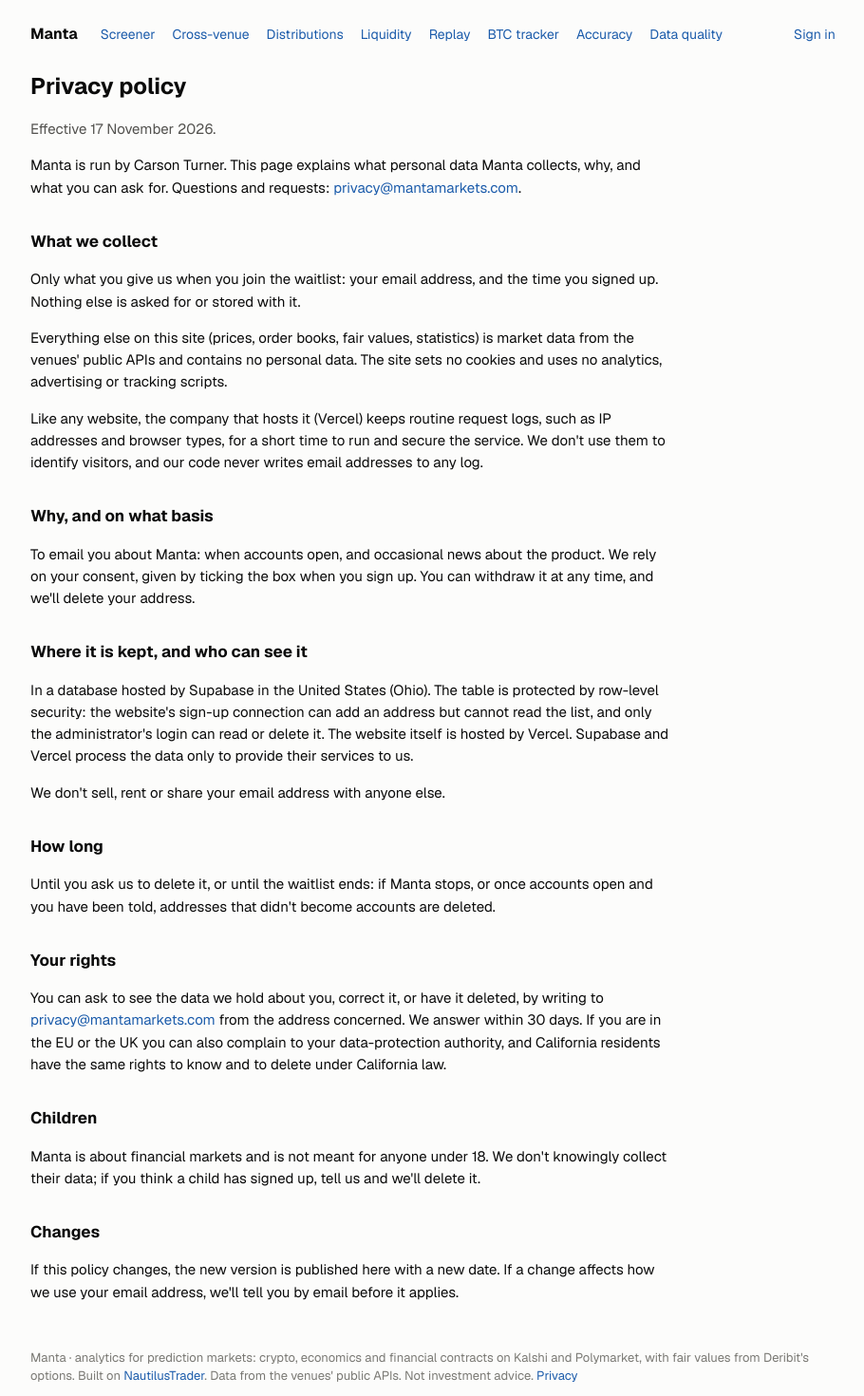
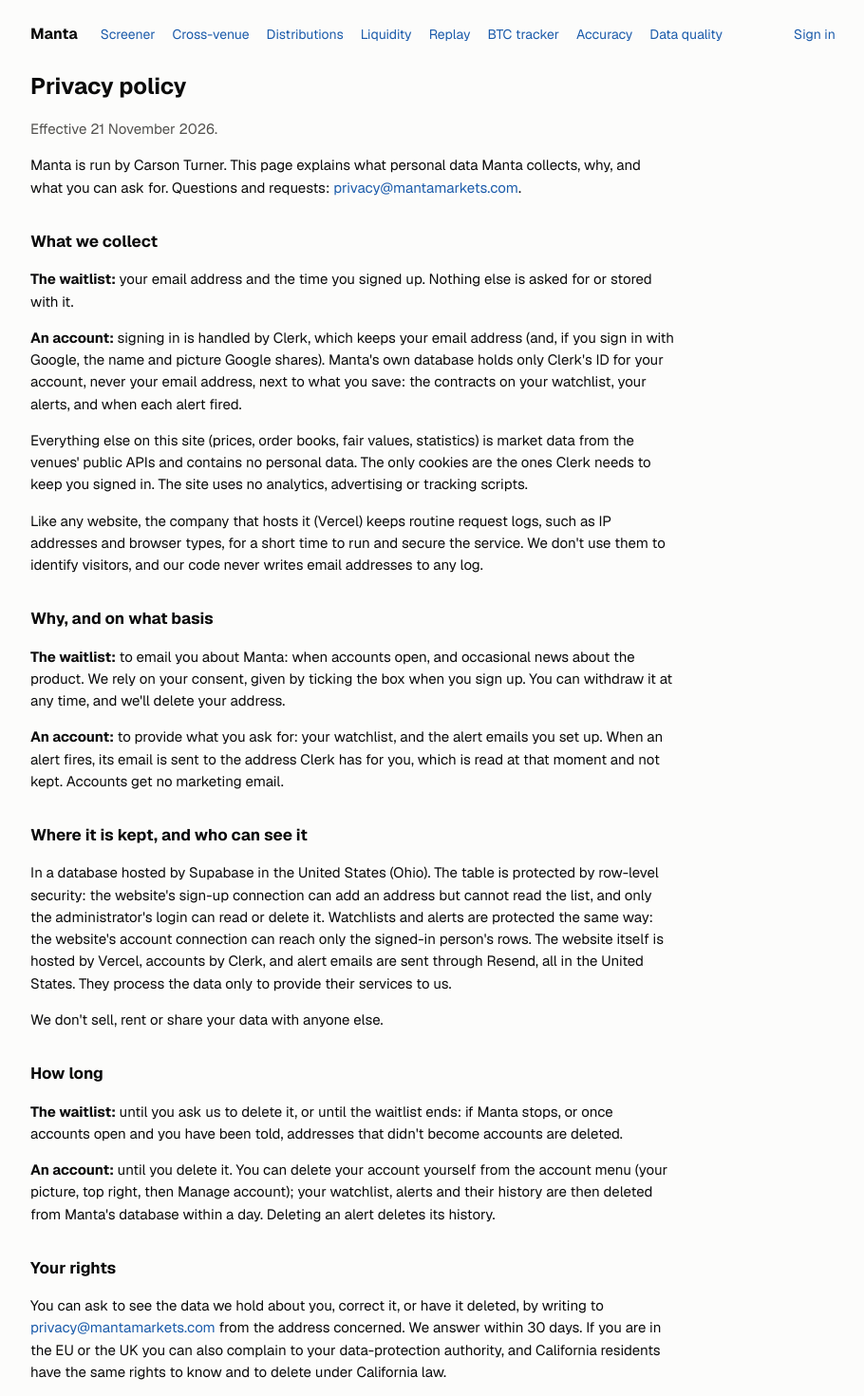
Before and after one commit to carsonturnr/manta-markets, a Next.js app in the folder site/: page /privacy in a window 1280 px wide. Shown: the top 1470 px of the page at 95% size, without its empty margins (184-1094 px from the left). Built offline with nearby package versions, Linux system fonts and the light colour scheme; no server answers.

Commit message:
Privacy policy covers accounts: Clerk, Resend, watchlists and alerts, sign-in cookies

```diff
--- a/site/app/privacy/page.tsx
+++ b/site/app/privacy/page.tsx
@@ -1,5 +1,6 @@
-// The privacy policy (step 10): what the waitlist collects and what happens to it, in plain
-// English. It must stay true to the code: lib/waitlist.ts, db/schema.sql (manta.waitlist).
+// The privacy policy (steps 10 and 11): what the waitlist and accounts collect and what happens
+// to it, in plain English. It must stay true to the code: lib/waitlist.ts, lib/account.ts,
+// pricing/alerts.py, db/schema.sql (manta.waitlist, manta.watchlist, manta.alerts).
 export const metadata = { title: "Manta: privacy" };
 
 const CONTACT = "privacy@mantamarkets.com";
@@ -8,7 +9,7 @@ export default function Privacy() {
   return (
     <div className="prose">
       <h1>Privacy policy</h1>
-      <p className="muted">Effective 17 November 2026.</p>
+      <p className="muted">Effective 21 November 2026.</p>
 
       <p>
         Manta is run by Carson Turner. This page explains what personal data Manta collects, why,
@@ -18,13 +19,20 @@ export default function Privacy() {
 
       <h2>What we collect</h2>
       <p>
-        Only what you give us when you join the waitlist: your email address, and the time you
-        signed up. Nothing else is asked for or stored with it.
+        <b>The waitlist:</b> your email address and the time you signed up. Nothing else is asked
+        for or stored with it.
+      </p>
+      <p>
+        <b>An account:</b> signing in is handled by Clerk, which keeps your email address (and, if
+        you sign in with Google, the name and picture Google shares). Manta&apos;s own database
+        holds only Clerk&apos;s ID for your account, never your email address, next to what you
+        save: the contracts on your watchlist, your alerts, and when each alert fired.
       </p>
       <p>
         Everything else on this site (prices, order books, fair values, statistics) is market data
-        from the venues&apos; public APIs and contains no personal data. The site sets no cookies
-        and uses no analytics, advertising or tracking scripts.
+        from the venues&apos; public APIs and contains no personal data. The only cookies are the
+        ones Clerk needs to keep you signed in. The site uses no analytics, advertising or tracking
+        scripts.
       </p>
       <p>
         Like any website, the company that hosts it (Vercel) keeps routine request logs, such as IP
@@ -34,25 +42,39 @@ export default function Privacy() {
 
       <h2>Why, and on what basis</h2>
       <p>
-        To email you about Manta: when accounts open, and occasional news about the product. We rely
-        on your consent, given by ticking the box when you sign up. You can withdraw it at any time,
-        and we&apos;ll delete your address.
+        <b>The waitlist:</b> to email you about Manta: when accounts open, and occasional news about
+        the product. We rely on your consent, given by ticking the box when you sign up. You can
+        withdraw it at any time, and we&apos;ll delete your address.
+      </p>
+      <p>
+        <b>An account:</b> to provide what you ask for: your watchlist, and the alert emails you set
+        up. When an alert fires, its email is sent to the address Clerk has for you, which is read
+        at that moment and not kept. Accounts get no marketing email.
       </p>
 
       <h2>Where it is kept, and who can see it</h2>
       <p>
         In a database hosted by Supabase in the United States (Ohio). The table is protected by
         row-level security: the website&apos;s sign-up connection can add an address but cannot read
-        the list, and only the administrator&apos;s login can read or delete it. The website itself
-        is hosted by Vercel. Supabase and Vercel process the data only to provide their services to
-        us.
+        the list, and only the administrator&apos;s login can read or delete it. Watchlists and
+        alerts are protected the same way: the website&apos;s account connection can reach only the
+        signed-in person&apos;s rows. The website itself is hosted by Vercel, accounts by Clerk, and
+        alert emails are sent through Resend, all in the United States. They process the data only
+        to provide their services to us.
       </p>
-      <p>We don&apos;t sell, rent or share your email address with anyone else.</p>
+      <p>We don&apos;t sell, rent or share your data with anyone else.</p>
 
       <h2>How long</h2>
       <p>
-        Until you ask us to delete it, or until the waitlist ends: if Manta stops, or once accounts
-        open and you have been told, addresses that didn&apos;t become accounts are deleted.
+        <b>The waitlist:</b> until you ask us to delete it, or until the waitlist ends: if Manta
+        stops, or once accounts open and you have been told, addresses that didn&apos;t become
+        accounts are deleted.
+      </p>
+      <p>
+        <b>An account:</b> until you delete it. You can delete your account yourself from the
+        account menu (your picture, top right, then Manage account); your watchlist, alerts and
+        their history are then deleted from Manta&apos;s database within a day. Deleting an alert
+        deletes its history.
       </p>
 
       <h2>Your rights</h2>
```
